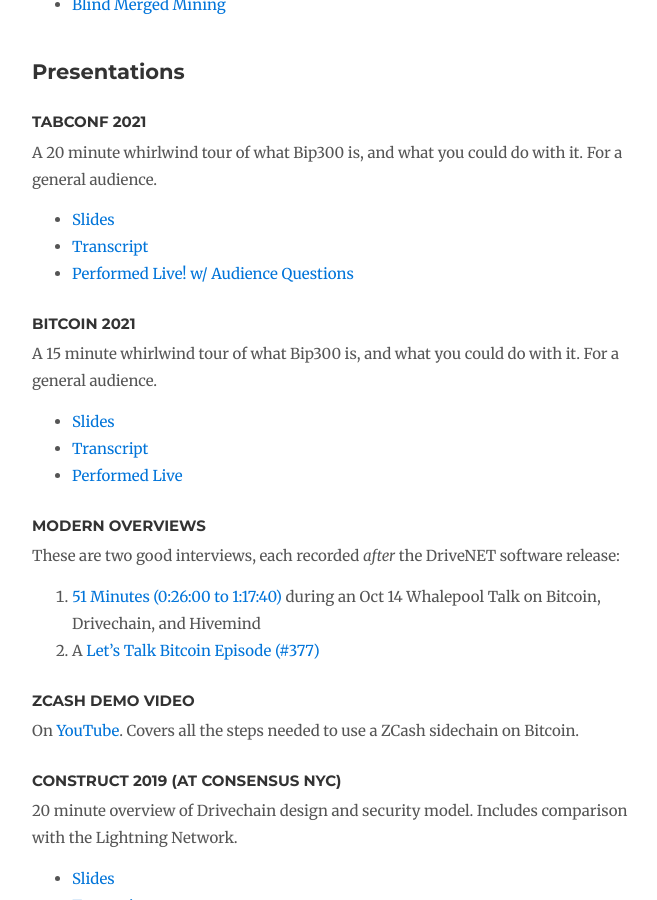
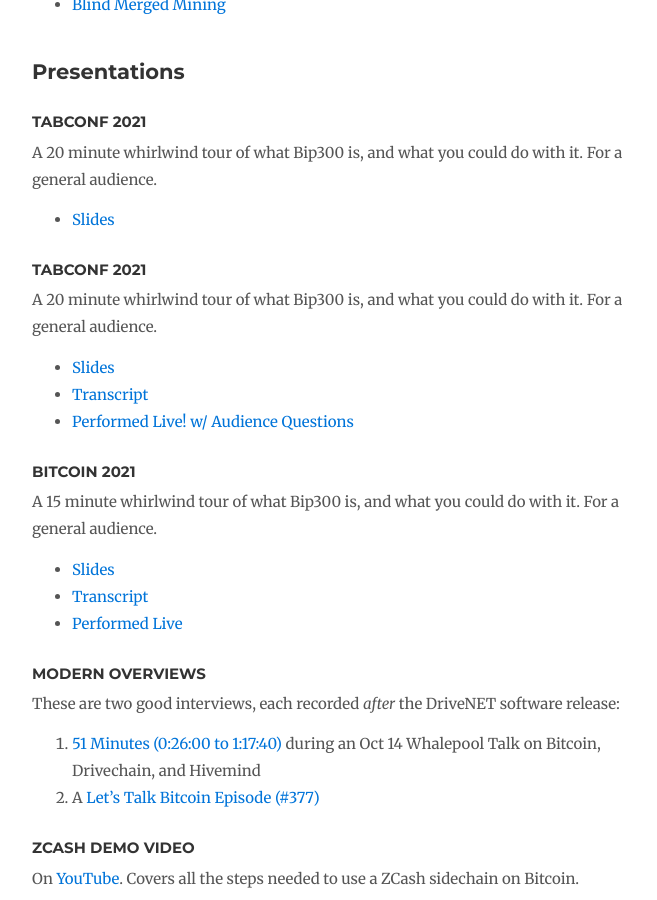
Before and after one commit to drivechain-project/drivechain.info, a Jekyll site: the page built from literature/index.md, in a window 1280 px wide and 900 px high, scrolled down 768 px. Shown: the whole window, without its empty margins (138-795 px from the left). Built offline with Jekyll 4.4.1, drawn with Linux system fonts in a browser that asks for light colours; our own code applies the rules of GitHub Pages for plain Markdown files; comment, search, counter and statistics services are not loaded.

Commit message:
add baltic slides

```diff
--- a/literature/index.md
+++ b/literature/index.md
@@ -31,6 +31,12 @@
 
 
 ## Presentations
+
+### TabConf 2021 ### {#tabconf2021}
+
+A 20 minute whirlwind tour of what Bip300 is, and what you could do with it. For a general audience.
+
+* [Slides](/media/slides/baltic-2022.pdf)
 
 ### TabConf 2021 ### {#tabconf2021}
 
```
Also changed, not shown: 2 other files.
